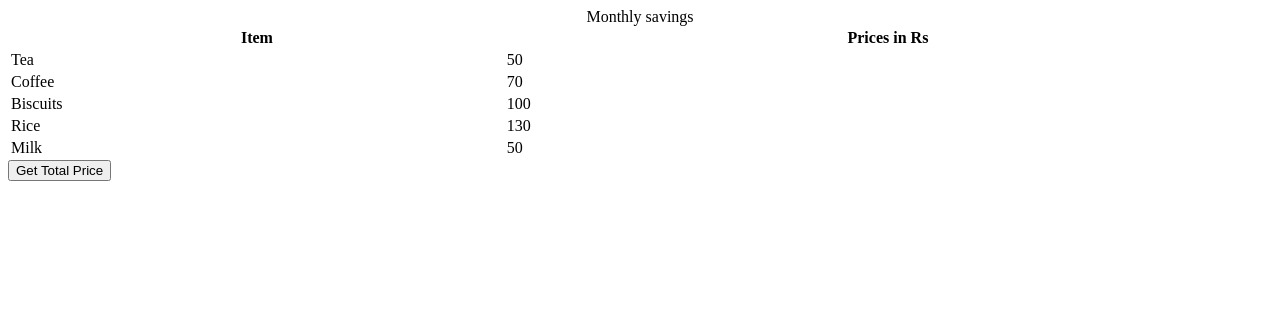
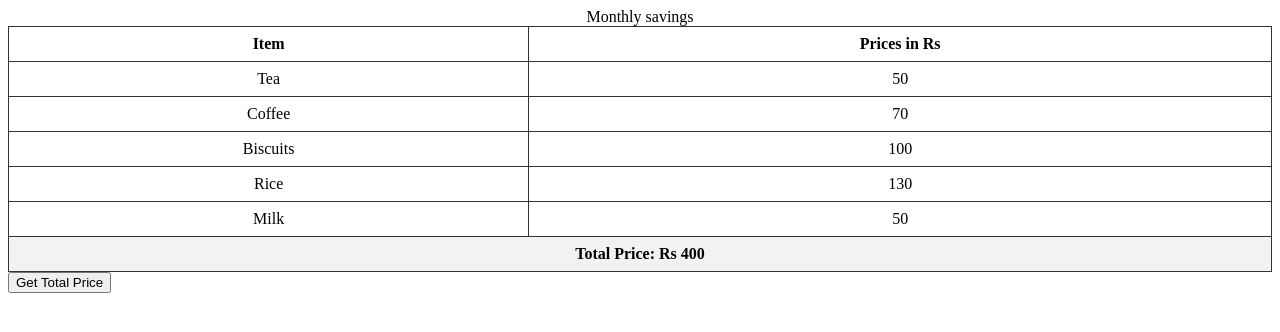
Before and after one commit to acciojob/grofers-checkout-saifali509, a website: page main.html in a window 1280 px wide. Both pictures are taken after a click on the button "Get Total Price". Drawn offline with Linux system fonts and the light colour scheme.

Commit message:
created a submission

```diff
--- a/script.js
+++ b/script.js
@@ -4,7 +4,30 @@ document.body.appendChild(getSumBtn);
 
 const getSum = () => {
 //Add your code here
+    const prices = document.querySelectorAll(".price");
 
+    let total = 0;
+
+    prices.forEach(price => {
+        total += Number(price.textContent);
+    });
+
+    const table = document.querySelector("table");
+
+    const existingTotalRow = document.querySelector(".total-row");
+    if (existingTotalRow) {
+        existingTotalRow.remove();
+    }
+
+    const totalRow = document.createElement("tr");
+    totalRow.classList.add("total-row");
+
+    const totalCell = document.createElement("td");
+    totalCell.colSpan = 2;
+    totalCell.textContent = `Total Price: Rs ${total}`;
+
+    totalRow.appendChild(totalCell);
+    table.appendChild(totalRow);
 };
 
 getSumBtn.addEventListener("click", getSum);
--- a/styles.css
+++ b/styles.css
@@ -1,2 +1,15 @@
 
 /* Your CSS Code here. */
+table {
+        border-collapse: collapse;
+         width: 400px;
+}
+td, th {
+        border: 1px solid #333;
+        padding: 8px;
+        text-align: center;
+}
+.total-row {
+        font-weight: bold;
+        background-color: #f2f2f2;
+}
```
